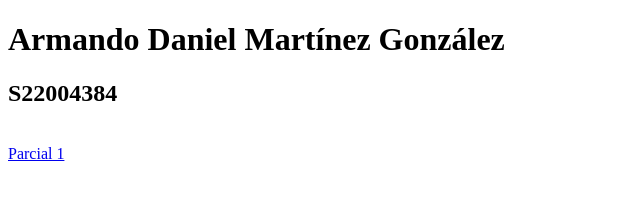
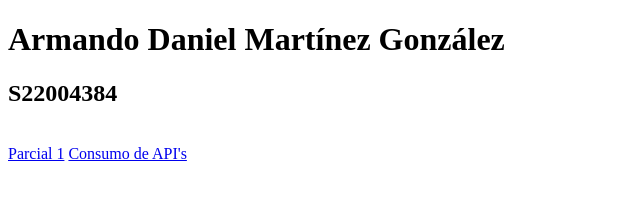
Before and after one commit to danielmatt-dev/danielmatt-dev.github.io, a plain HTML site: page index.html in a window 1280 px wide. Shown: the whole page, without its empty margins (0-640 px from the left). Drawn offline with Linux system fonts and the light colour scheme.

Commit message:
Update index.html

```diff
--- a/index.html
+++ b/index.html
@@ -9,6 +9,7 @@
     <h1>Armando Daniel Martínez González</h1>
     <h2>S22004384</h2> <br/>
     <a href="https://danielmatt-javascript0.web.app/">Parcial 1</a>
+    <a href="https://api-js-dd0b7.web.app/">Consumo de API's</a>
 </body>
 
 </html>
```
